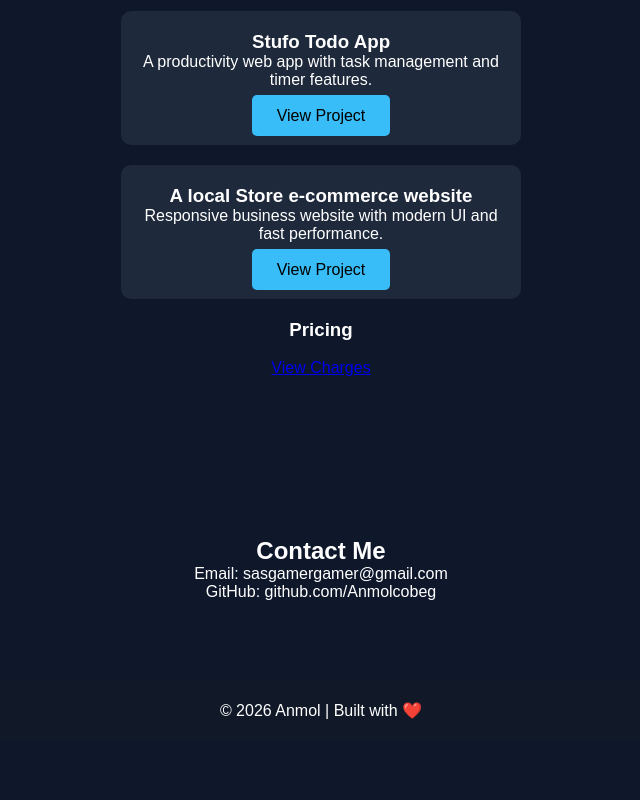
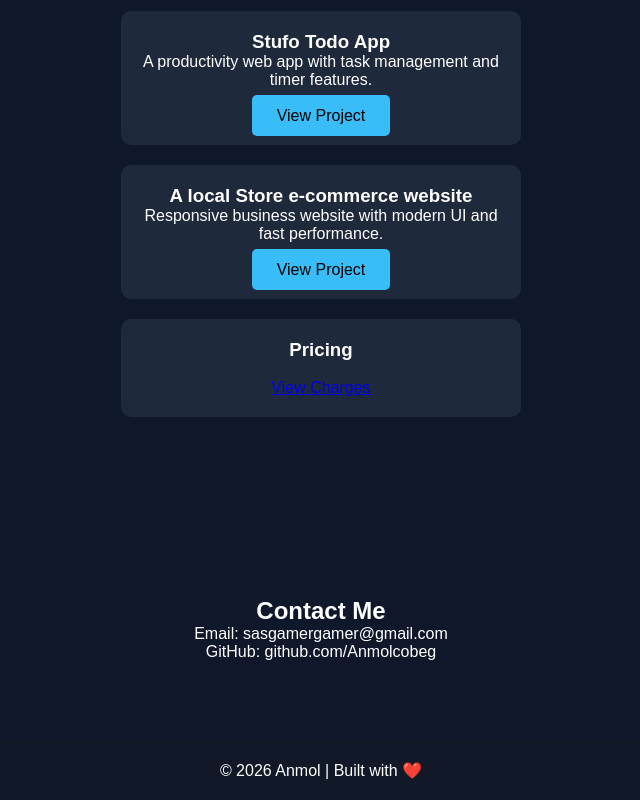
Before and after one commit to Anmolcobeg/portfolio, a plain HTML site: page index.html in a window 1280 px wide. Shown: the part 1011-1811 px from the top of the page, without its empty margins (319-959 px from the left). Before the commit the page ends 1751 px from the top, so only its background shows below. Drawn offline with Linux system fonts and the light colour scheme.

Commit message:
Update index.html

```diff
--- a/index.html
+++ b/index.html
@@ -61,7 +61,7 @@
     <br>
     <a href="https://14starstraders.github.io/14-STARS-TRADERS.IN/" target="_blank" class="btn">View Project</a>
   </div>
-  <div>
+  <div class="project-card">
     <h3>Pricing</h3>
 <br>
     <a href="Anmol_Web_Development_Charges_Final.pdf">View Charges</a>
```
